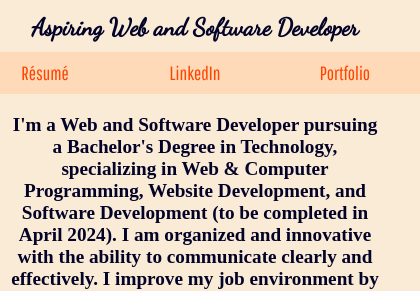
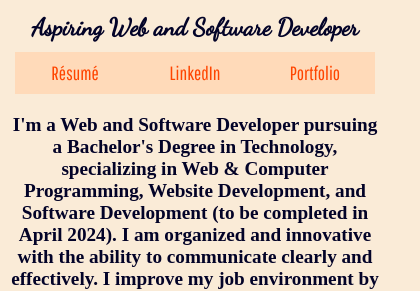
Before and after one commit to braquelw/Portfolio, a plain HTML site: page index.html in a window 390 px wide. Shown: the part 562-853 px from the top of the page, 420 px wide, since content can reach past the window. Drawn offline with Linux system fonts and the light colour scheme; a web font is replaced by a local one.

Commit message:
fixed width

```diff
--- a/styles/style.css
+++ b/styles/style.css
@@ -134,6 +134,10 @@ footer p {
         justify-items: center;
         height: auto;
     }
+    nav {
+        display: grid;
+        grid-template-columns: 120px 120px 120px;
+    }
     .footernav {
         display:block;
         margin: 0;
```
